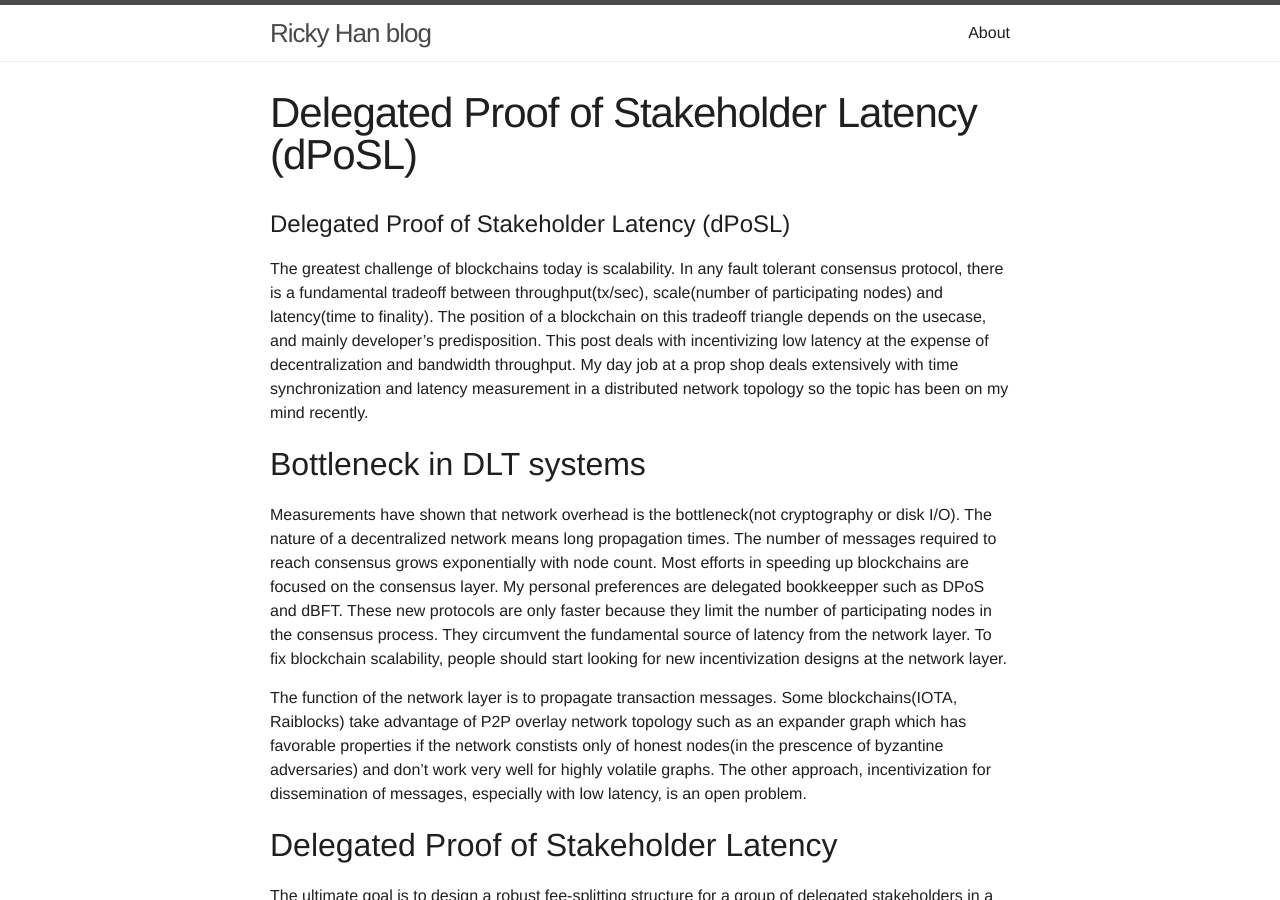
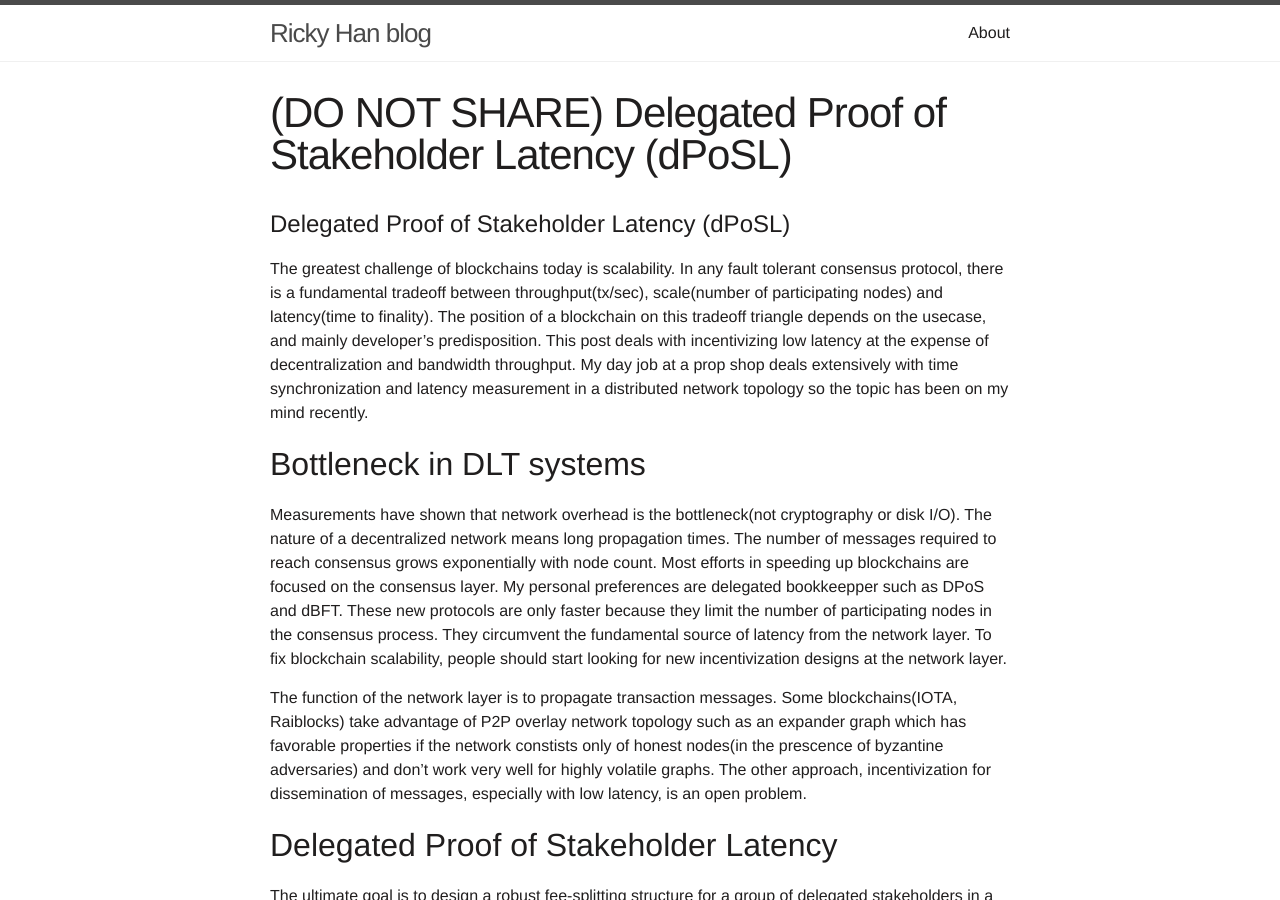
Before and after one commit to 0b01/rickyhan.com, a Jekyll site: the page built from dPoSL.md, in a window 1280 px wide and 900 px high. Built offline with Jekyll 4.4.1, drawn with Linux system fonts in a browser that asks for light colours; our own code applies the rules of GitHub Pages for plain Markdown files.

```diff
--- a/dPoSL.md
+++ b/dPoSL.md
@@ -1,3 +1,9 @@
+---
+layout: page
+title: (DO NOT SHARE) Delegated Proof of Stakeholder Latency (dPoSL)
+permalink: /dPoSL/
+---
+
 # Delegated Proof of Stakeholder Latency (dPoSL)
 
 The greatest challenge of blockchains today is scalability. In any fault tolerant consensus protocol, there is a fundamental tradeoff between throughput(tx/sec), scale(number of participating nodes) and latency(time to finality). The position of a blockchain on this tradeoff triangle depends on the usecase, and mainly developer's predisposition. This post deals with incentivizing low latency at the expense of decentralization and bandwidth throughput. My day job at a prop shop deals extensively with time synchronization and latency measurement in a distributed network topology so the topic has been on my mind recently.
```
Also changed, not shown: 1 other file.
